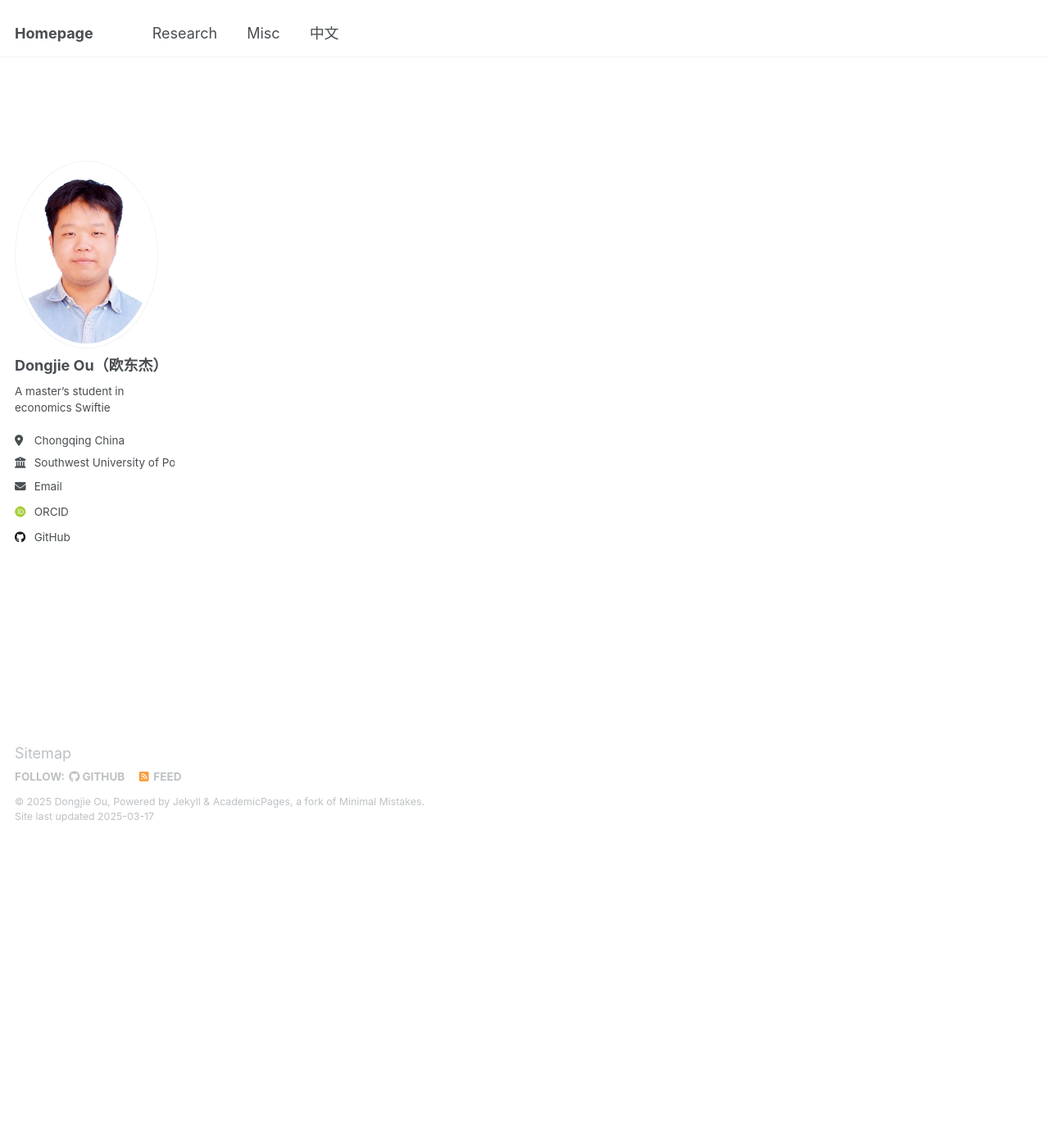
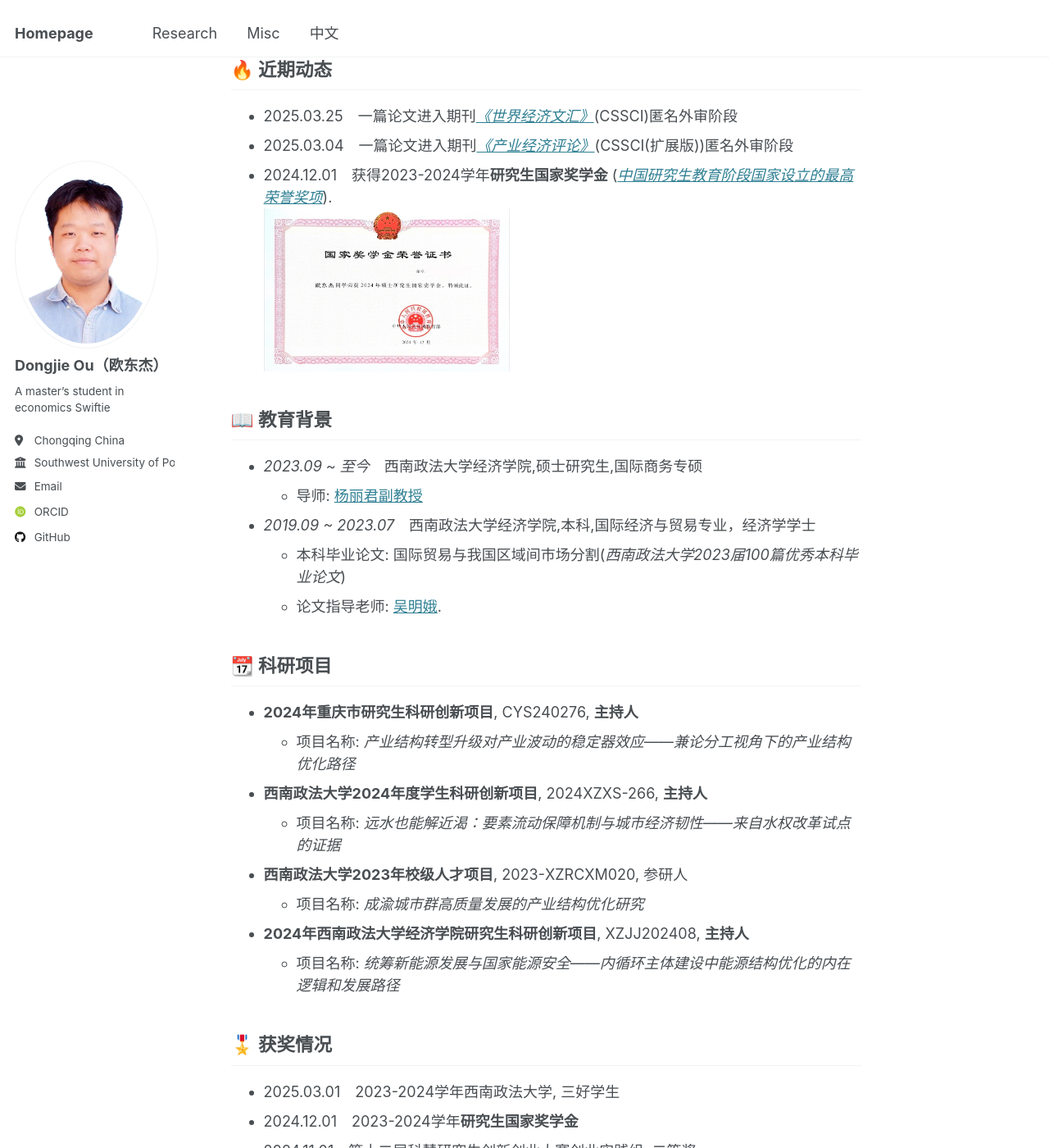
Before and after one commit to oudongjie2001/oudongjie2001.github.io, a Jekyll site: the page built from _pages/markdown.md, in a window 1280 px wide and 1400 px high, scrolled down 376 px. Shown: the whole window at 82% size. Built offline with Jekyll 4.4.1, drawn with Linux system fonts in a browser that asks for light colours; some web fonts are replaced; some of the changed text lies outside the part shown.

Commit message:
Update markdown.md

```diff
--- a/_pages/markdown.md
+++ b/_pages/markdown.md
@@ -6,3 +6,50 @@ redirect_from:
   - /md/
   - /markdown.html
 ---
+
+## 个人简介
+我是欧东杰，是西南政法大学经济学院的一名硕士研究生。我的导师是[杨丽君副教授](https://es.swupl.edu.cn/szdw/zrjs/ax/x1gjjjymyx/283110.htm)。我的研究兴趣包括**城市（群）与区域经济学、产业经济学及国际贸易**，研究方法涉及计量实证分析与结构模型分析。
+
+我是一名乐观的理想主义者，在学术生活之外，我喜欢音乐、徒步和旅行。我在重庆长大，这是一座美丽的西南城市。
+
+## 🔥 近期动态
+- 2025.03.25&emsp;一篇论文进入期刊[*《世界经济文汇》*](http://sjjjwh.magtech.com.cn/CN/0488-6364/home.shtml)(CSSCI)匿名外审阶段
+- 2025.03.04&emsp;一篇论文进入期刊[*《产业经济评论》*](https://xdch.cbpt.cnki.net/WKG/WebPublication/index.aspx?mid=xdch)(CSSCI(扩展版))匿名外审阶段
+- 2024.12.01&emsp;获得2023-2024学年**研究生国家奖学金** ([*中国研究生教育阶段国家设立的最高荣誉奖项*](https://www.gov.cn/fuwu/2014-06/11/content_2698545.htm)).
+  <div style="display: flex; align-items: center; gap: 15px;">
+    <img src='/images/National Scholarship.png' style='width: 300px; height: auto;'></div>
+
+## 📖 教育背景
+- *2023.09 ~ 至今*&emsp;西南政法大学经济学院,硕士研究生,国际商务专硕
+  - 导师: [杨丽君副教授](https://es.swupl.edu.cn/szdw/zrjs/ax/x1gjjjymyx/283110.htm)
+- *2019.09 ~ 2023.07*&emsp;西南政法大学经济学院,本科,国际经济与贸易专业，经济学学士
+  - 本科毕业论文: 国际贸易与我国区域间市场分割(*西南政法大学2023届100篇优秀本科毕业论文*)
+  - 论文指导老师: [吴明娥](https://es.swupl.edu.cn/szdw/zrjs/ax/x1gjjjymyx/283106.htm).
+
+## 📆 科研项目
+- **2024年重庆市研究生科研创新项目**, CYS240276, **主持人**
+  - 项目名称: *产业结构转型升级对产业波动的稳定器效应——兼论分工视角下的产业结构优化路径*
+- **西南政法大学2024年度学生科研创新项目**, 2024XZXS-266, **主持人**
+  - 项目名称: *远水也能解近渴：要素流动保障机制与城市经济韧性——来自水权改革试点的证据*
+- **西南政法大学2023年校级人才项目**, 2023-XZRCXM020, 参研人
+  - 项目名称: *成渝城市群高质量发展的产业结构优化研究*
+- **2024年西南政法大学经济学院研究生科研创新项目**, XZJJ202408, **主持人**
+  - 项目名称: *统筹新能源发展与国家能源安全——内循环主体建设中能源结构优化的内在逻辑和发展路径*
+
+## 🎖️ 获奖情况
+- 2025.03.01&emsp;2023-2024学年西南政法大学, 三好学生
+- 2024.12.01&emsp;2023-2024学年**研究生国家奖学金**
+- 2024.11.01&emsp;第十二届科慧研究生创新创业大赛创业实践组, 二等奖
+- 2023.11.30&emsp;2023年高校商业精英挑战赛国际贸易竞赛（国际贸易与商务专题竞赛）, 全国二等奖
+
+## 🧑‍🎨 学术会议
+- 2024.10&emsp;第十届张培刚发展经济学优秀成果奖、第七届张培刚发展经济学青年学者奖颁奖典礼暨“*构建高水平社会主义市场经济体制推进中国式现代化*”论坛, 中国, 武汉
+- 2024.12&emsp;中国世界经济学会全球治理政治经济学论坛（2024）（论文入选未参会）
+- 2024.10&emsp;[西南政法大学经济学院第14期研究生学术创新论坛](https://es.swupl.edu.cn/xzjl/5fa34a3e7f324762862565d715fc1e7e.htm), 中国, 重庆
+
+## 💻 专业技能
+- 编程语言: R, Python, stata
+- 工作语言: 普通话, 英语
+
+## 💬 地址
+重庆市渝北区宝圣大道301号西南政法大学经济学院, 401120
```
